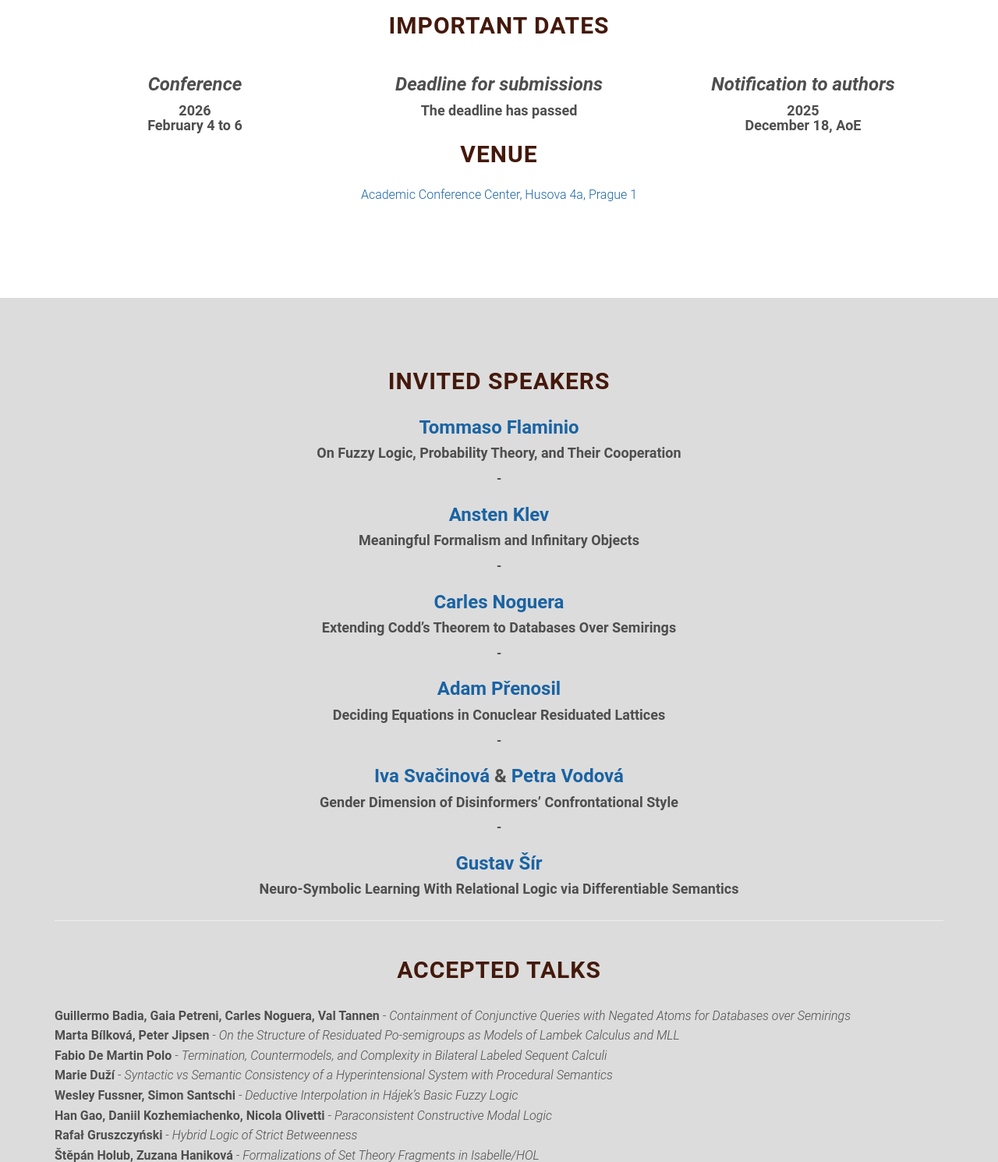
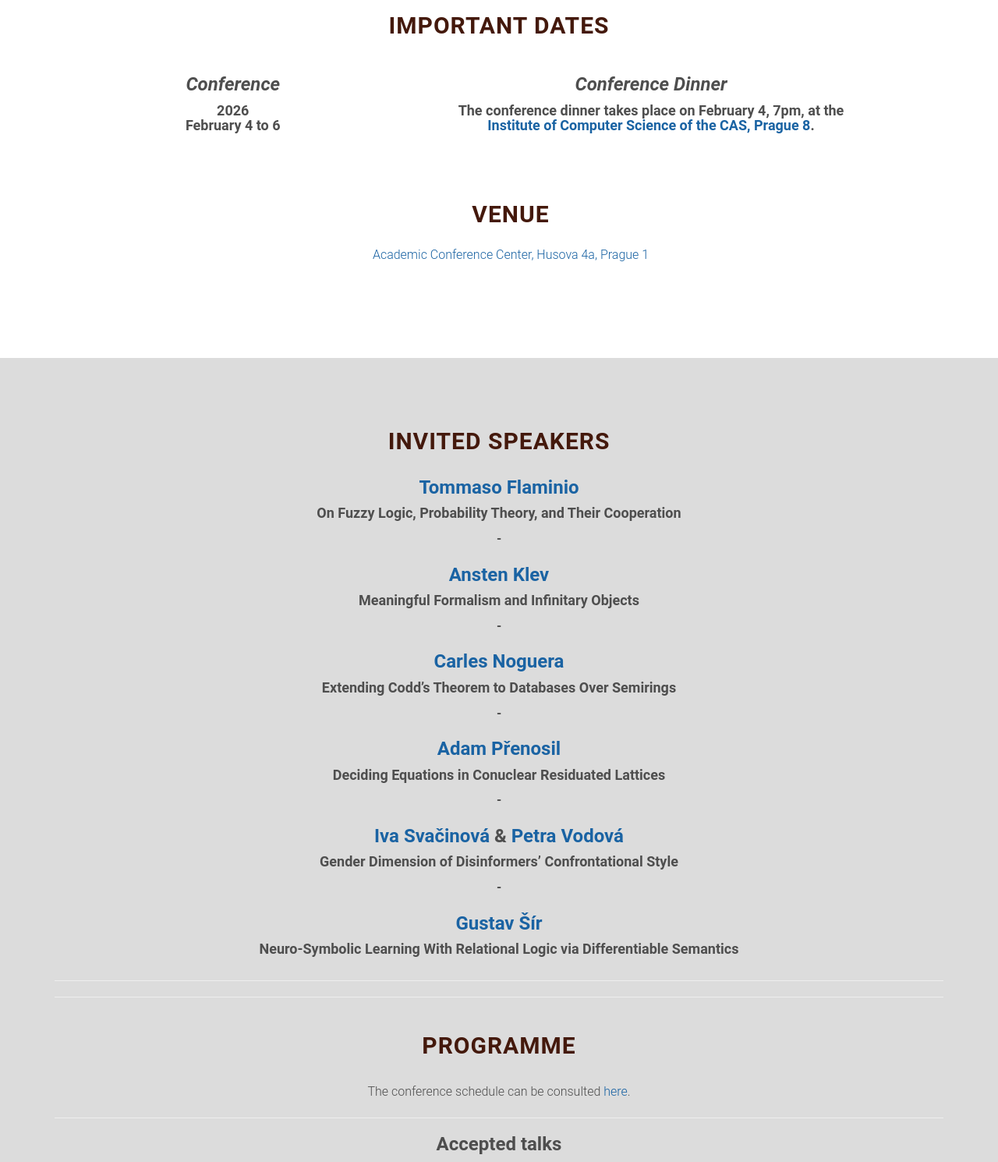
Before and after one commit to cglbl2026/cglbl2026.github.io, a website: page index.html in a window 1280 px wide. Shown: the part 940-2430 px from the top of the page at 78% size. Drawn offline with Linux system fonts and the light colour scheme; a web font is replaced by a local one.

Commit message:
Update index.html

```diff
--- a/index.html
+++ b/index.html
@@ -58,7 +58,7 @@
                     <!--<li><a data-scroll href="#submissions">Submissions</a></li>-->
                     <li><a data-scroll href="#bol">Beauty of Logic</a></li>
                     <li><a data-scroll href="#inviteds">Invited Speakers</a></li>
-                    <li><a data-scroll href="#accepted">Accepted Talks</a></li>
+                    <li><a data-scroll href="#accepted">Programme</a></li>
                     <li><a data-scroll href="#reg">Registration & Fees</a></li>
                     <li><a data-scroll href="#committees">Organizers</a></li>
                     <!--<li><a data-scroll href="#speakers">Invited Speakers</a></li>-->
@@ -128,24 +128,24 @@
 
                 </div>
 
-                <div class="col-sm-4">
+                <div class="col-sm-5">
 
                     <h3><i>Conference</i></h3>
                     <h4>2026<br>February 4 to 6</h4>
 
 
                 </div>
-                <div class="col-sm-4">
+                <div class="col-sm-6">
 
-                    <h3><i>Deadline for submissions</i></h3>
-                    <h4>The deadline has passed</h4>
+                    <h3><i>Conference Dinner</i></h3>
+                    <h4>The conference dinner takes place on <b>February 4, 7pm</b>, at the <a href="https://maps.app.goo.gl/7QEVwPho7d34KqTJ7"> Institute of Computer Science of the CAS, Prague 8</a>.</h4>
 
                 </div>
 
-                <div class="col-sm-4">
+               <!-- <div class="col-sm-4">
 
                         <h3><i>Notification to authors</i></h3>
-                            <h4>2025<br>December 18, AoE</h4>
+                            <h4>2025<br>December 18, AoE</h4>-->
 
                 </div>
 
@@ -203,15 +203,19 @@
                         </div>
 
             </div>
-          <hr><br>
+          <hr><hr><br>
         </div>
 
         <div class="container">
                 <div class="row">
                     <div id="accepted" class="col-sm-12">
 
-                        <h2 class="section-title" >Accepted talks</h2>
-
+                        <h2 class="section-title" >Programme</h2>
+                        <div style="text-align:center">
+                        The conference schedule can be consulted <a href="schedule_Jan27.pdf"> here</a>.
+                        <br>
+                        <hr>
+                        <h3> Accepted talks </h3></div>
 
                         <b>Guillermo Badia, Gaia Petreni,
                         Carles Noguera, Val Tannen</b> - <i>Containment of Conjunctive Queries with
```
